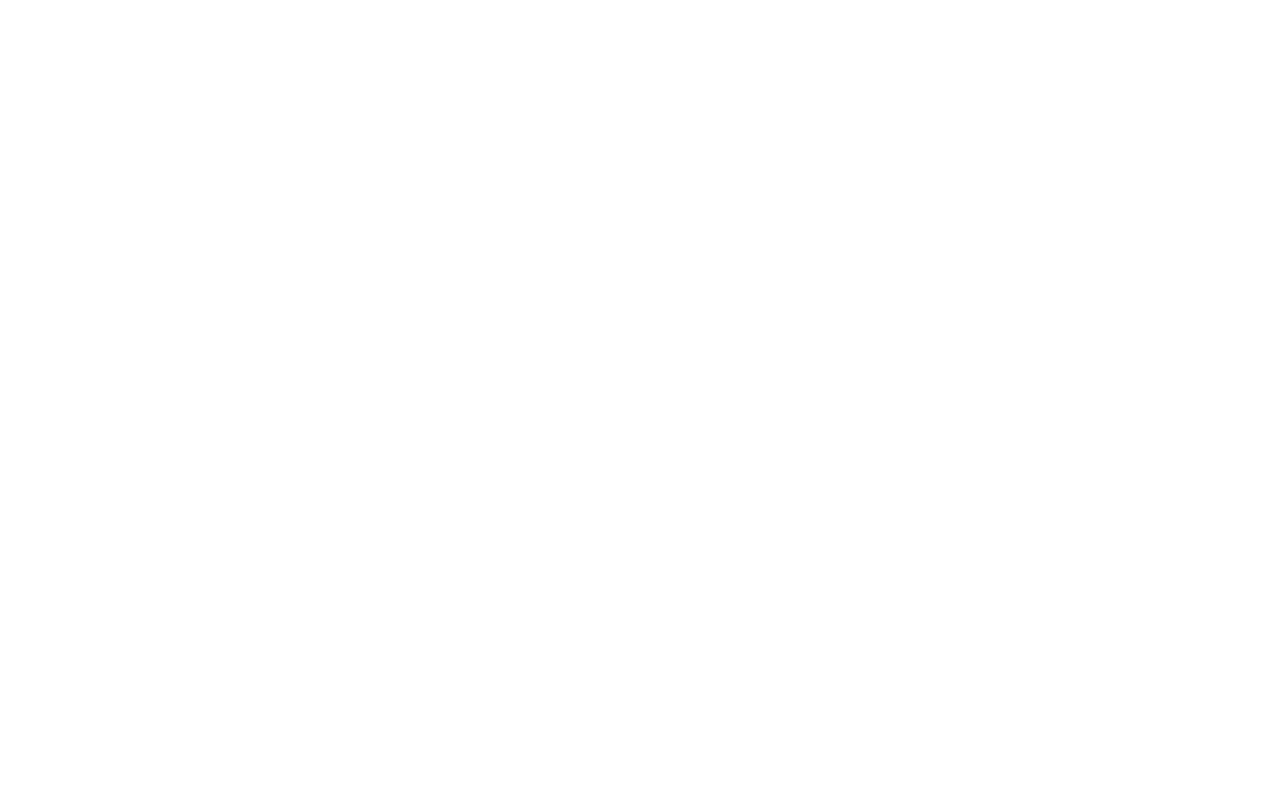
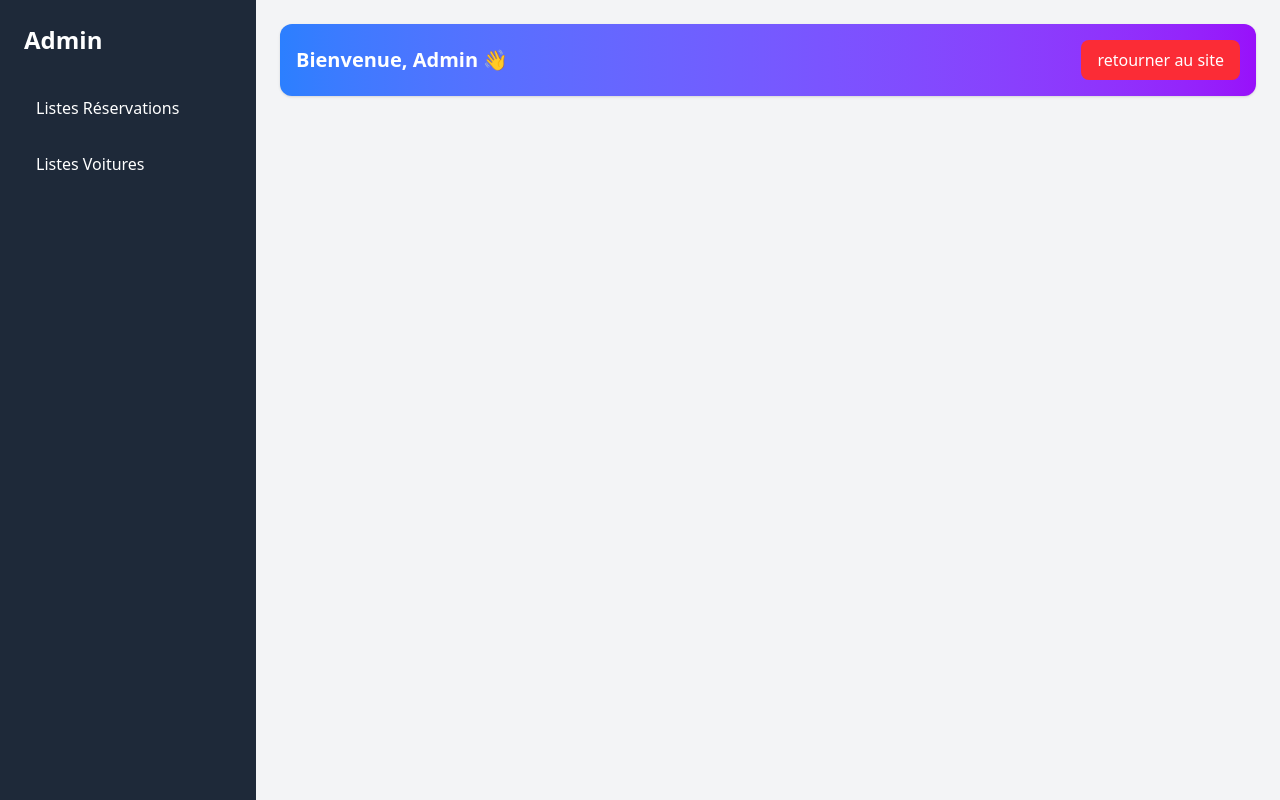
Before and after one commit to YASSIRELMAHDAOUI/site-voiture, a React (Vite) app: page /admin in a window 1280 px wide. Before the commit this address had no page. Built offline with nearby package versions, Linux system fonts and the light colour scheme.

Commit message:
ajout du fichier admin

```diff
--- /dev/null
+++ b/src/components/admin.jsx
@@ -0,0 +1,33 @@
+import React from "react";
+import { Link } from "react-router-dom";
+function AdminModern() {
+  return (
+    <div className="flex h-screen bg-gray-100 ">
+      {/* Sidebar */}
+      <aside className="w-64 bg-gray-800 text-white flex flex-col p-6">
+        <h1 className="text-2xl font-bold mb-8"> Admin</h1>
+        <nav className="flex flex-col gap-4">
+          <a href="#" className="hover:bg-white/20 rounded px-3 py-2">Listes Réservations</a>
+          <a href="#" className="hover:bg-white/20 rounded px-3 py-2">Listes Voitures</a>
+        </nav>
+      </aside>
+
+      <div className="flex-1 p-6">
+        {/* Top Navbar */}
+        <div className="bg-white shadow rounded-xl p-4 mb-6 flex justify-between items-center bg-gradient-to-r from-blue-500 to-purple-600 text-white">
+          <h2 className="text-xl font-bold">Bienvenue, Admin 👋</h2>
+          <Link to="/">
+            <button className="bg-red-500 text-white px-4 py-2 rounded-lg hover:bg-red-600">
+              retourner au site
+            </button></Link>
+
+        </div>
+
+
+
+      </div>
+    </div>
+  );
+}
+
+export default AdminModern;
--- a/src/components/applocation.jsx
+++ b/src/components/applocation.jsx
@@ -5,6 +5,7 @@ import Home from './home';
 import Contact from './contact';
 import Detail from './details';
 import Reserver from './reservation';
+import Admin from './admin';
 
 
 const Applocation = () => {
@@ -15,6 +16,7 @@ const Applocation = () => {
         <Route path="/contact" element={<Contact/>} />
         <Route path="/details/:id" element={<Detail/>} />
         <Route path='/reservation' element={<Reserver/>}/>
+        <Route path='/admin' element={<Admin/>}/>
       </Routes>
     </Router>
   );
--- a/src/components/home.jsx
+++ b/src/components/home.jsx
@@ -115,7 +115,7 @@ const Home = () => {
 
       {/* Cartes voitures */}
       <div id="car-list-section" className="container mx-auto py-20 px-6">
-        <h2 className="text-4xl font-bold text-center text-transparent bg-clip-text bg-gradient-to-r from-blue-400 to-purple-500 mb-12">
+        <h2 className="text-4xl font-bold text-center text-transparent bg-clip-text bg-gradient-to-r from-blue-600 to-purple-400 mb-12">
           Nos Véhicules Disponibles
         </h2>
         <div className="grid grid-cols-1 sm:grid-cols-2 md:grid-cols-3 lg:grid-cols-4 gap-10">
@@ -202,9 +202,8 @@ const Home = () => {
     </div>
   </div>
 
-  {/* Bottom bar */}
   <div className="border-t border-gray-700 mt-10 py-4 text-center text-gray-500 text-sm">
-    &copy; {new Date().getFullYear()} Car YASSIR. Tous droits réservés. | Marrakech, Maroc.
+    &copy; {new Date().getFullYear()} <div className="text-blue-500 flex justify-center font-bold gap-1">Car <div className="text-white">YASSIR</div> <div className="text-purple-700">.Ma</div></div> Tous droits réservés. | Marrakech, Maroc.
   </div>
 </footer>
     </div>
--- a/src/components/reservation.jsx
+++ b/src/components/reservation.jsx
@@ -33,9 +33,10 @@ function Reserver() {
   return (
     <div className="bg-gray-900 p-6">
       <div className="max-w-lg mx-auto p-6 text-white rounded-lg shadow-md mt-10 bg-gray-800">
-        <h2 className="text-2xl font-bold mb-6 text-center">
-          Réserver une voiture
-        </h2>
+        <h2 className="text-2xl font-bold mb-6 text-center border-transparent rounded-4xl p-4 bg-gradient-to-r from-blue-500 to-purple-500 w-70 mx-auto">
+  Réserver une voiture
+</h2>
+
 
         <form className="space-y-4" onSubmit={handleSubmit}>
           {/* Choisir voiture */}
```
